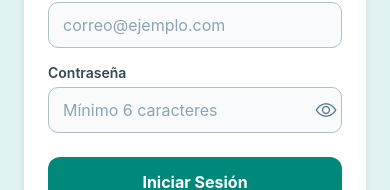
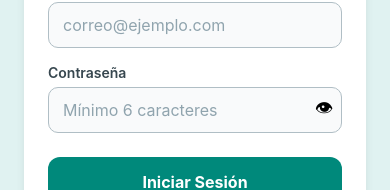
Before and after one commit to mjsalinas/ExamenFinalMovil60, a React Native app in the folder MoneyLog/: screen /Login in a window 390 px wide. Shown: the part 419-609 px from the top of the page. Built offline with nearby package versions, Linux system fonts and the light colour scheme.

Commit message:
building fixes

```diff
--- a/MoneyLog/app.json
+++ b/MoneyLog/app.json
@@ -4,24 +4,12 @@
     "slug": "moneylog",
     "version": "1.0.0",
     "orientation": "portrait",
-    "icon": "./assets/icon.png",
     "userInterfaceStyle": "light",
-    "splash": {
-      "image": "./assets/splash.png",
-      "resizeMode": "contain",
-      "backgroundColor": "#E0F2F1"
-    },
     "ios": {
       "supportsTablet": false
     },
     "android": {
-      "adaptiveIcon": {
-        "foregroundImage": "./assets/adaptive-icon.png",
-        "backgroundColor": "#E0F2F1"
-      }
-    },
-    "web": {
-      "favicon": "./assets/favicon.png"
+      "package": "com.moneylog.app"
     }
   }
 }
--- a/MoneyLog/src/components/CustomInput.tsx
+++ b/MoneyLog/src/components/CustomInput.tsx
@@ -7,7 +7,6 @@ import {
   StyleSheet,
   KeyboardTypeOptions,
 } from 'react-native';
-import { Ionicons } from '@expo/vector-icons';
 import { InputType } from '../types';
 
 type Props = {
@@ -57,11 +56,9 @@ export default function CustomInput({
             onPress={() => setShowPassword(prev => !prev)}
             style={styles.eyeButton}
           >
-            <Ionicons
-              name={showPassword ? 'eye-off-outline' : 'eye-outline'}
-              size={22}
-              color="#607D8B"
-            />
+            <Text style={styles.eyeIcon}>
+              {showPassword ? '🙈' : '👁'}
+            </Text>
           </TouchableOpacity>
         )}
       </View>
@@ -103,6 +100,9 @@ const styles = StyleSheet.create({
   eyeButton: {
     padding: 4,
   },
+  eyeIcon: {
+    fontSize: 18,
+  },
   errorText: {
     fontSize: 12,
     color: '#E53935',
--- a/MoneyLog/src/navigation/TabNavigator.tsx
+++ b/MoneyLog/src/navigation/TabNavigator.tsx
@@ -1,6 +1,6 @@
 import React from 'react';
 import { createBottomTabNavigator } from '@react-navigation/bottom-tabs';
-import { Ionicons } from '@expo/vector-icons';
+import { Text } from 'react-native';
 import { TabParamList } from '../types';
 import ExpensesScreen from '../screens/ExpensesScreen';
 import AddExpenseScreen from '../screens/AddExpenseScreen';
@@ -34,9 +34,7 @@ export default function TabNavigator() {
         component={ExpensesScreen}
         options={{
           title: 'Mis Gastos',
-          tabBarIcon: ({ color, size }) => (
-            <Ionicons name="wallet-outline" size={size} color={color} />
-          ),
+          tabBarIcon: () => <Text style={{ fontSize: 20 }}>💰</Text>,
         }}
       />
       <Tab.Screen
@@ -44,9 +42,7 @@ export default function TabNavigator() {
         component={AddExpenseScreen}
         options={{
           title: 'Agregar',
-          tabBarIcon: ({ color, size }) => (
-            <Ionicons name="add-circle-outline" size={size} color={color} />
-          ),
+          tabBarIcon: () => <Text style={{ fontSize: 20 }}>➕</Text>,
         }}
       />
     </Tab.Navigator>
--- a/MoneyLog/src/screens/ExpensesScreen.tsx
+++ b/MoneyLog/src/screens/ExpensesScreen.tsx
@@ -6,7 +6,6 @@ import {
   StyleSheet,
   TouchableOpacity,
 } from 'react-native';
-import { Ionicons } from '@expo/vector-icons';
 import { Expense } from '../types';
 import ExpenseCard from '../components/ExpenseCard';
 import { useAuth } from '../context/AuthContext';
@@ -105,7 +104,7 @@ export default function ExpensesScreen() {
             <Text style={styles.summaryLabel}>Total del período</Text>
           </View>
           <TouchableOpacity onPress={logout} style={styles.logoutButton}>
-            <Ionicons name="log-out-outline" size={22} color="#fff" />
+            <Text style={styles.logoutIcon}>↩</Text>
           </TouchableOpacity>
         </View>
         <Text style={styles.totalAmount}>${total.toFixed(2)}</Text>
@@ -172,6 +171,10 @@ const styles = StyleSheet.create({
     backgroundColor: 'rgba(255,255,255,0.15)',
     borderRadius: 10,
   },
+  logoutIcon: {
+    fontSize: 18,
+    color: '#fff',
+  },
   list: {
     paddingHorizontal: 16,
     paddingBottom: 16,
```
Also changed, not shown: MoneyLog/metro.config.js (+12 -1 lines).
